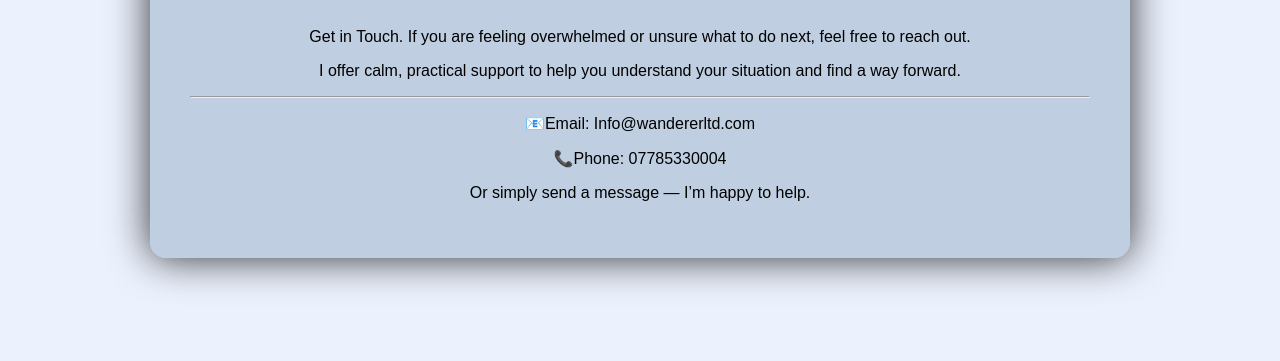
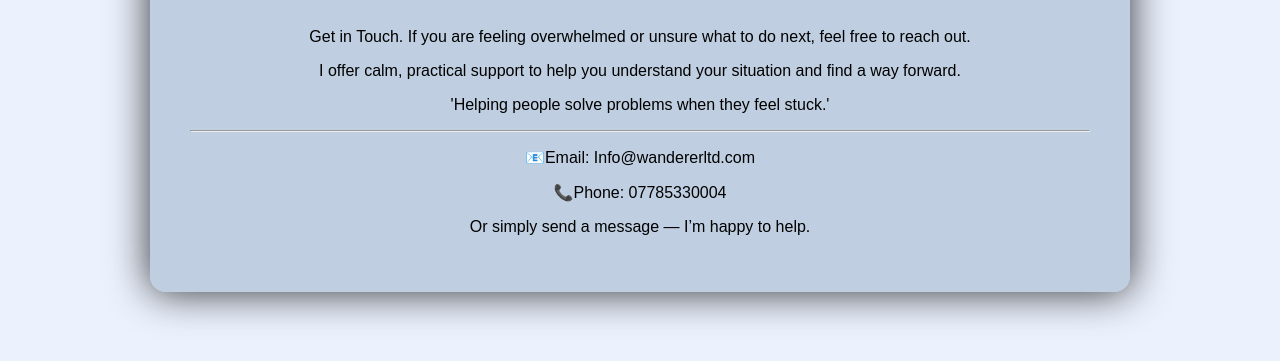
Before and after one commit to finlaybrittain3/website-test, a plain HTML site: page ThirdPage.html in a window 1280 px wide. Shown: the part 273-634 px from the top of the page. Drawn offline with Linux system fonts and the light colour scheme.

Commit message:
Add files via upload
increased LTD font, quote moved to last page

```diff
--- a/ThirdPage.html
+++ b/ThirdPage.html
@@ -43,6 +43,11 @@
         I offer calm, practical support to help you understand your situation and find a way forward.
     </p>
 
+    <p>
+        'Helping people solve problems when they feel stuck.'
+
+    </p>
+
     <hr>
 
     <p>
```
Also changed, not shown: index.html (+1 -2 lines), WandererTransparent.png.
